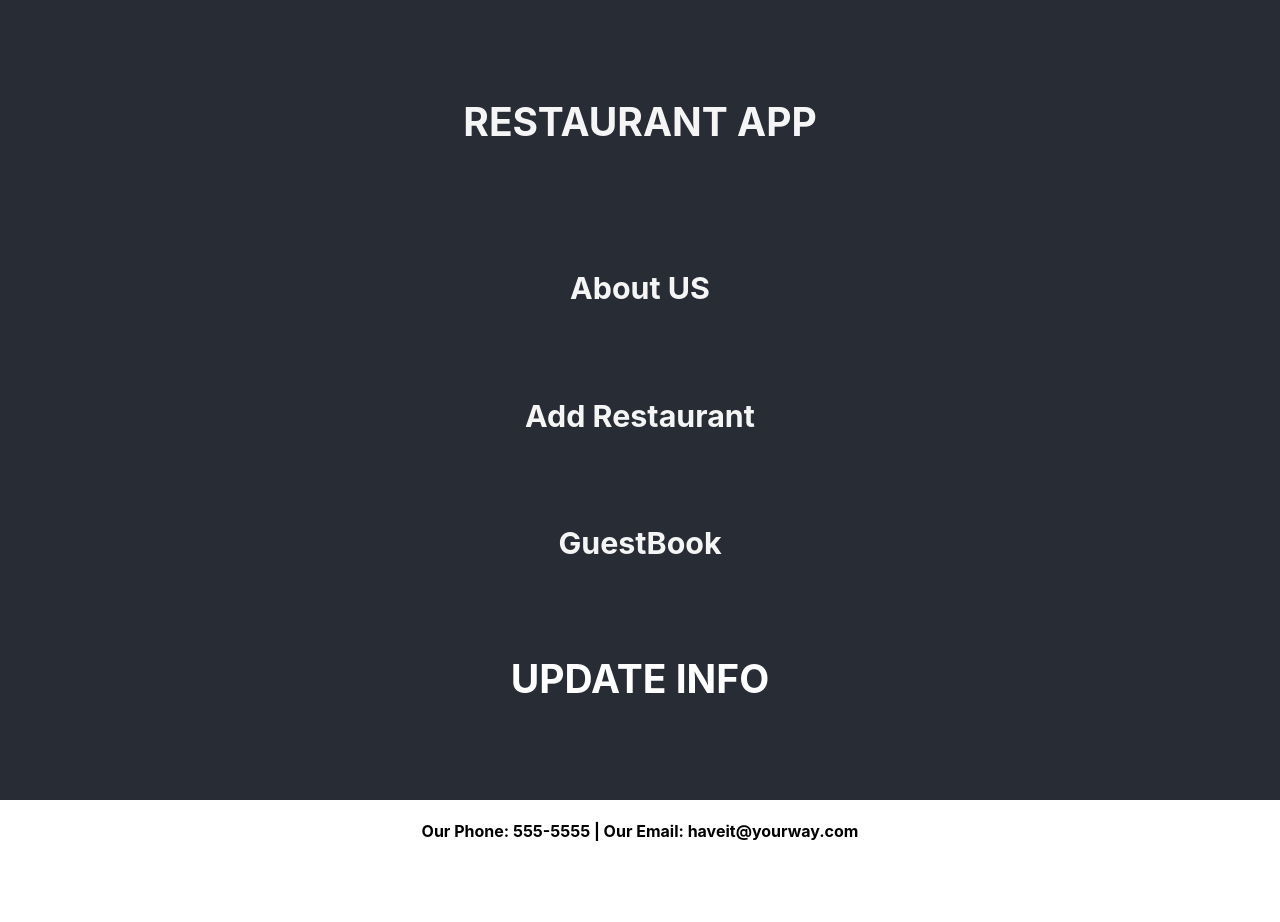
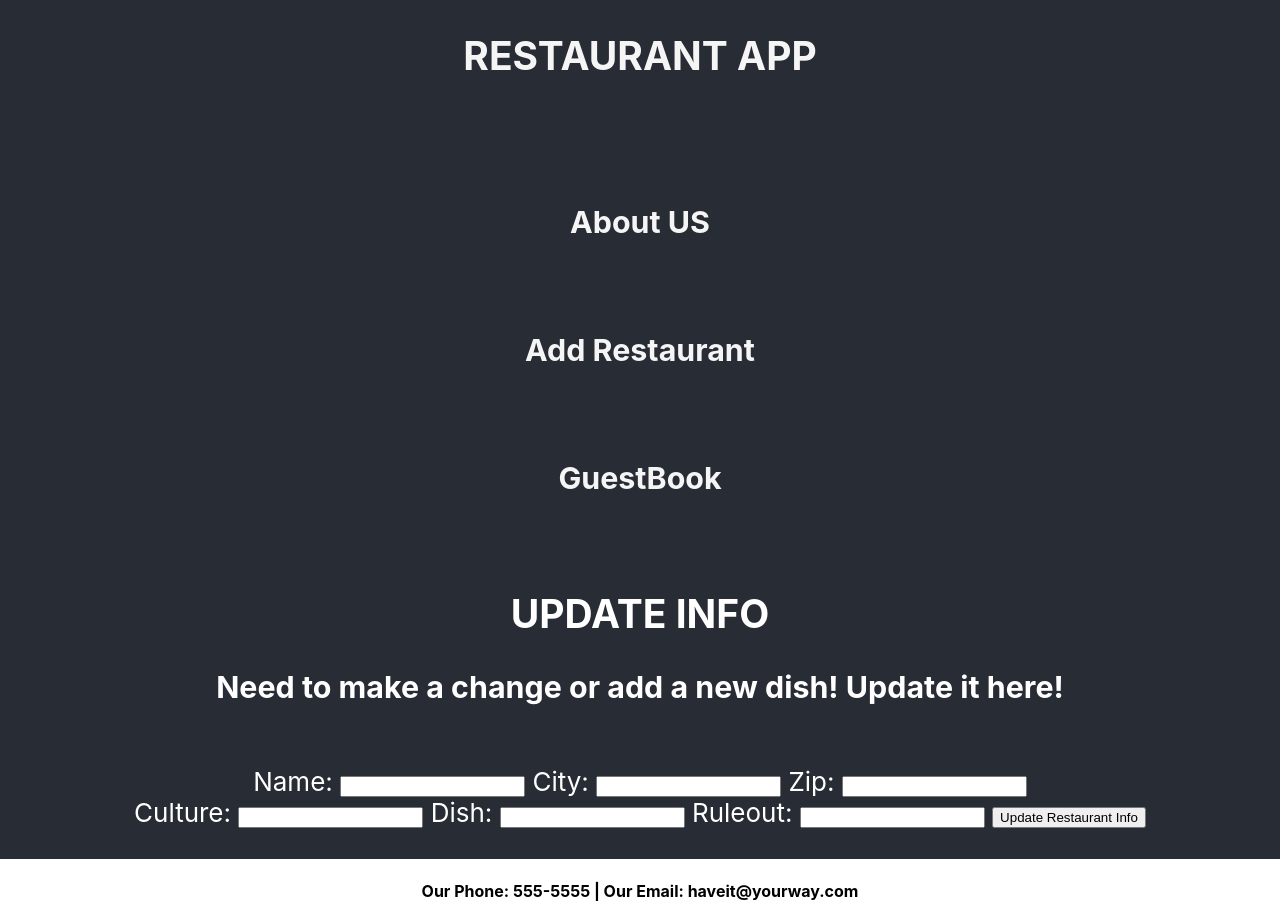
Before and after one commit to Ntsaiab/my-restuarants, a React (Create React App) app in the folder restaurants-app/: page /UpdateRestaurant in a window 1280 px wide. Before the commit the page ends 863 px from the top, so only its background shows below. Built offline with nearby package versions, Linux system fonts and the light colour scheme; the HTML template or start-up script is replaced by a standard one.

Commit message:
update page in progress

```diff
--- a/restaurants-app/src/App.js
+++ b/restaurants-app/src/App.js
@@ -1,5 +1,5 @@
 // need to work more on CSS at the least fix the navigation bar
-// also would have to move update button to page where specific restaurant is selected.
+// add click restaurant message for update info.
 import { Route, Link, Switch } from 'react-router-dom';// if have time add authentication
 import About from './Components/About/About';
 import CommentsForm from './Components/Contact/CommentsForm';
--- a/restaurants-app/src/Components/AddRestaurant/RestaurantForm.js
+++ b/restaurants-app/src/Components/AddRestaurant/RestaurantForm.js
@@ -1,5 +1,5 @@
 import { useState, useEffect, useRef } from 'react';// need to fix update route and button, create a separate form
-import { Route, Link, Switch } from 'react-router-dom';
+
 
 
 export default (props) => {
@@ -36,7 +36,7 @@ export default (props) => {
             })
             const data = await response.json();
             console.log(collections)
-            setCollections([...collections, // TYPE ERROR: props.collections is not iterable
+            setCollections([...collections,
             data])
 
             console.log(event.target)
@@ -56,47 +56,6 @@ export default (props) => {
     }
   }
 
-  // show - Update
-  const showCollection = async (id) => {
-    try {
-      const response = await fetch(`http://localhost:3000/collections/${id}`, {
-          method: 'GET',
-          headers: {
-              'Content-type': 'application/json',
-          }
-      })
-      const data = await response.json();
-      const filteredCollections = collections.filter(collection => collection._id !== data._id)
-      setCollections(filteredCollections)
-    } catch (error) {
-      console.error(error)
-    }
-  }
-
-    // UPDATE
-    const updateCollection = async (id) => {
-        try {
-            const response = await fetch(`http://localhost:3000/collections/${id}`, {
-            method: 'PUT',
-            headers: {
-                'Content-type': 'application/json'
-            },
-            body: {
-                'name': {nameInput},
-                'city': {cityInput},
-                'zip': {zipInput},
-                'culture': {cultureInput},
-                'dish': {dishInput},
-                'ruleout': {ruleoutInput}
-            }
-        })
-            const data = await response.json();
-            const filteredCollections = collections.filter(collection => collection._id !== data._id)
-            setCollections(filteredCollections);
-        } catch (error) {
-            console.error(error)
-        }
-    }
 
     // DELETE
     const deleteCollection = async (id) => {
@@ -144,19 +103,7 @@ export default (props) => {
                             deleteCollection(collection._id)
                         }
                     }>Delete {collection.name}</button>
-
-                    {/* <Link to='/UpdateRestaurant'>
-                    <button onClick={
-                        (event) => {
-                            showCollection(collection._id)
-                        }
-                    }>Update {collection.name}</button> <br />
-                    </Link>*/}
                     </li>
-
-                    {/* <Switch>
-                        <Route path='/UpdateRestaurant' component={UpdateRestaurant} />
-                    </Switch> */}
                     </>
                 )
                 })
--- a/restaurants-app/src/Components/Home/RestaurantInfo.js
+++ b/restaurants-app/src/Components/Home/RestaurantInfo.js
@@ -61,7 +61,8 @@ const handleFilter = (e) => {
                     </>
                     )
                 }) :
-                (<div>Search for what you need to ruleout of your meal!</div>)
+                (<div>Search for what you need to ruleout of your meal! <br />
+                Click on Restaurant to update information</div>)
             }
         </>
     )
--- a/restaurants-app/src/Components/UpdateRestaurant/UpdateRestaurant.js
+++ b/restaurants-app/src/Components/UpdateRestaurant/UpdateRestaurant.js
@@ -1,9 +1,100 @@
 import React from 'react'
+import { useState, useEffect, useRef } from 'react'
+
 
 const UpdateRestaurant = () => {
+    const nameInput = useRef(null);
+    const cityInput = useRef(null);
+    const zipInput = useRef(null);
+    const cultureInput = useRef(null);
+    const dishInput = useRef(null);
+    const ruleoutInput = useRef(null);
+
+    const [collections, setCollections] = useState([])
+
+
+
+    // show - Update
+  const showCollection = async (id) => {
+    try {
+      const response = await fetch(`http://localhost:3000/collections/${id}`, {
+          method: 'GET',
+          headers: {
+              'Content-type': 'application/json',
+          }
+      })
+      const data = await response.json();
+      const filteredCollections = collections.filter(collection => collection._id !== data._id)
+      setCollections(filteredCollections)
+    } catch (error) {
+      console.error(error)
+    }
+  }
+
+    // UPDATE
+    const updateCollection = async (id) => {
+        try {
+            const response = await fetch(`http://localhost:3000/collections/${id}`, {
+            method: 'PUT',
+            headers: {
+                'Content-type': 'application/json'
+            },
+            body: {
+                'name': {nameInput},
+                'city': {cityInput},
+                'zip': {zipInput},
+                'culture': {cultureInput},
+                'dish': {dishInput},
+                'ruleout': {ruleoutInput}
+            }
+        })
+            const data = await response.json();
+            const filteredCollections = collections.filter(collection => collection._id !== data._id)
+            setCollections(filteredCollections);
+        } catch (error) {
+            console.error(error)
+        }
+    }
+
+
+
+
+
+
+
+
+
     return (
         <div>
             <h2>UPDATE INFO</h2>
+            <h3>Need to make a change or add a new dish! Update it here!</h3>
+            <br />
+            <form className="collectionsForm" onSubmit={showCollection}>
+            <label> Name: <input type="text" ref={nameInput} /> </label>
+            <label> City: <input type="text" ref={cityInput} /> </label>
+            <label> Zip: <input type="text" ref={zipInput} /> </label> <br />
+            <label> Culture: <input type="text" ref={cultureInput} /> </label>
+            <label> Dish: <input type="text" ref={dishInput} /> </label>
+            <label> Ruleout: <input type="text" ref={ruleoutInput} /> </label>
+                <input type="submit" value="Update Restaurant Info" />
+            </form><br />
+
+            {
+                collections.map(collection => {
+                return (
+                    <>
+                    <li key={collection._id}>
+                    {collection.name}
+                    <button onClick={
+                        (event) => {
+                            updateCollection(collection._id)
+                        }
+                    }>Update {collection.name}</button>
+                    </li>
+                    </>
+                )
+                })
+            }
         </div>
     )
 }
```
